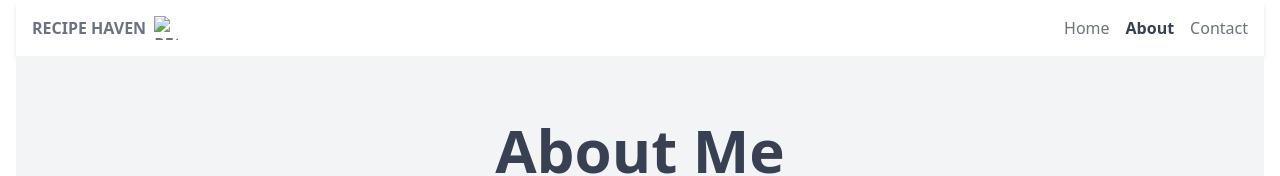
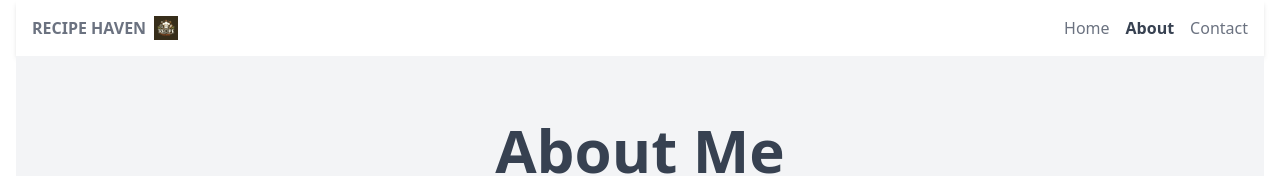
Before and after one commit to sanakhuram/Food-Blog, a website: page about.html in a window 1280 px wide. Shown: the top 176 px of the page. Drawn offline with nearby package versions, Linux system fonts and the light colour scheme; files that its build step writes are made by us from their sources; the site is published under a folder, as on GitHub Pages, so addresses that start at the root find nothing.

Commit message:
links update

```diff
--- a/about.html
+++ b/about.html
@@ -17,7 +17,7 @@
                 <h1 class="font-bold uppercase flex items-center">
                     <a href="index.html" class="flex items-center space-x-2">
                       <span>Recipe Haven</span>
-                    <img src="/assets/blogimage.webp" alt="recipe blog image" class="h-6 w-6" >
+                    <img src="assets/blogimage.webp" alt="recipe blog image" class="h-6 w-6" >
                   </a>
                   </h1>
                 <ul class="flex space-x-4">
--- a/contact.html
+++ b/contact.html
@@ -15,7 +15,7 @@
         <h1 class="font-bold uppercase flex items-center">
           <a href="index.html" class="flex items-center space-x-2">
             <span>Recipe Haven</span>
-          <img src="/assets/blogimage.webp" alt="recipe blog image" class="h-6 w-6" >
+          <img src="assets/blogimage.webp" alt="recipe blog image" class="h-6 w-6" >
         </a>
         </h1>
         <ul class="flex space-x-4">
--- a/index.html
+++ b/index.html
@@ -15,7 +15,7 @@
         <h1 class="font-bold uppercase flex items-center">
           <a href="#" class="flex items-center space-x-2">
             <span>Recipe Haven</span>
-          <img src="/assets/blogimage.webp" alt="recipe blog image" class="h-6 w-6" >
+          <img src="assets/blogimage.webp" alt="recipe blog image" class="h-6 w-6" >
         </a>
         </h1>
         <ul class="flex space-x-4">
--- a/recipe.html
+++ b/recipe.html
@@ -15,7 +15,7 @@
         <h1 class="font-bold uppercase flex items-center">
           <a href="index.html" class="flex items-center space-x-2">
             <span>Recipe Haven</span>
-          <img src="/assets/blogimage.webp" alt="recipe blog image" class="h-6 w-6" >
+          <img src="assets/blogimage.webp" alt="recipe blog image" class="h-6 w-6" >
         </a>
         </h1>
         <ul class="flex space-x-4">
```
